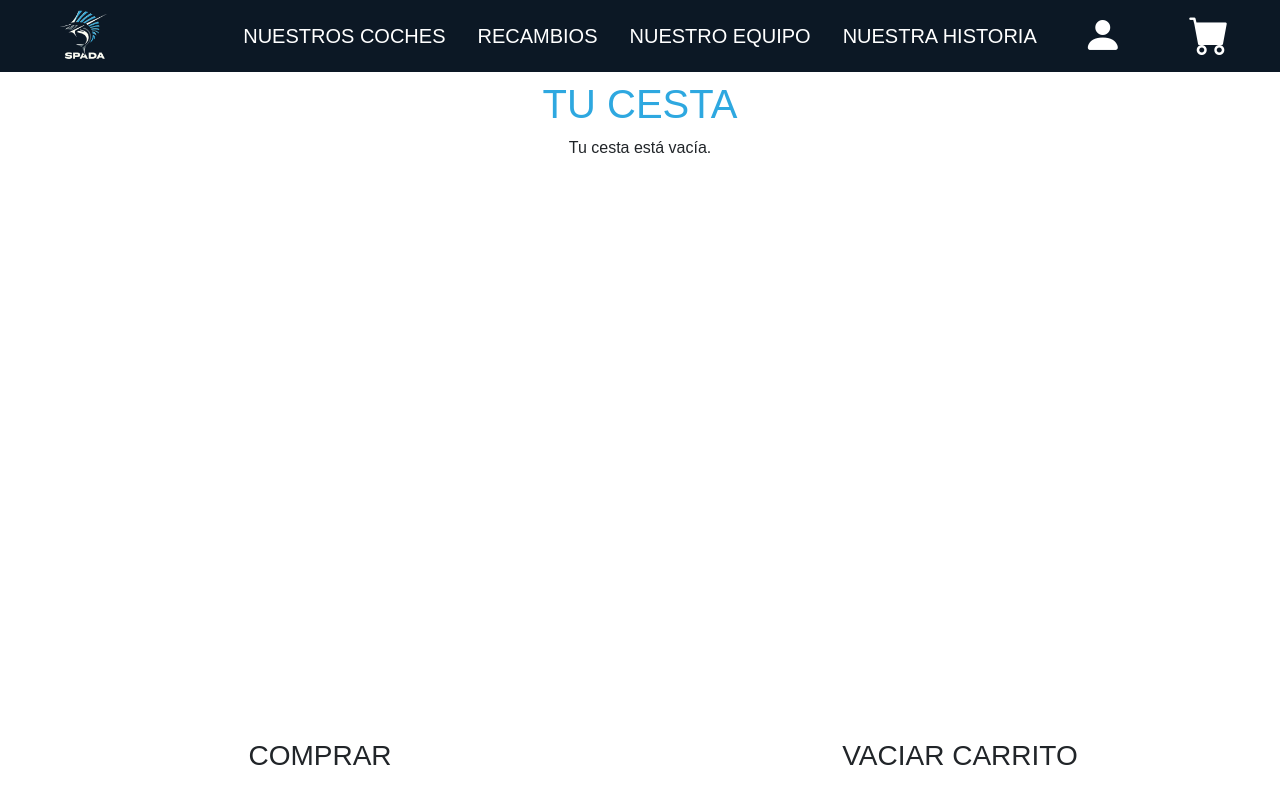
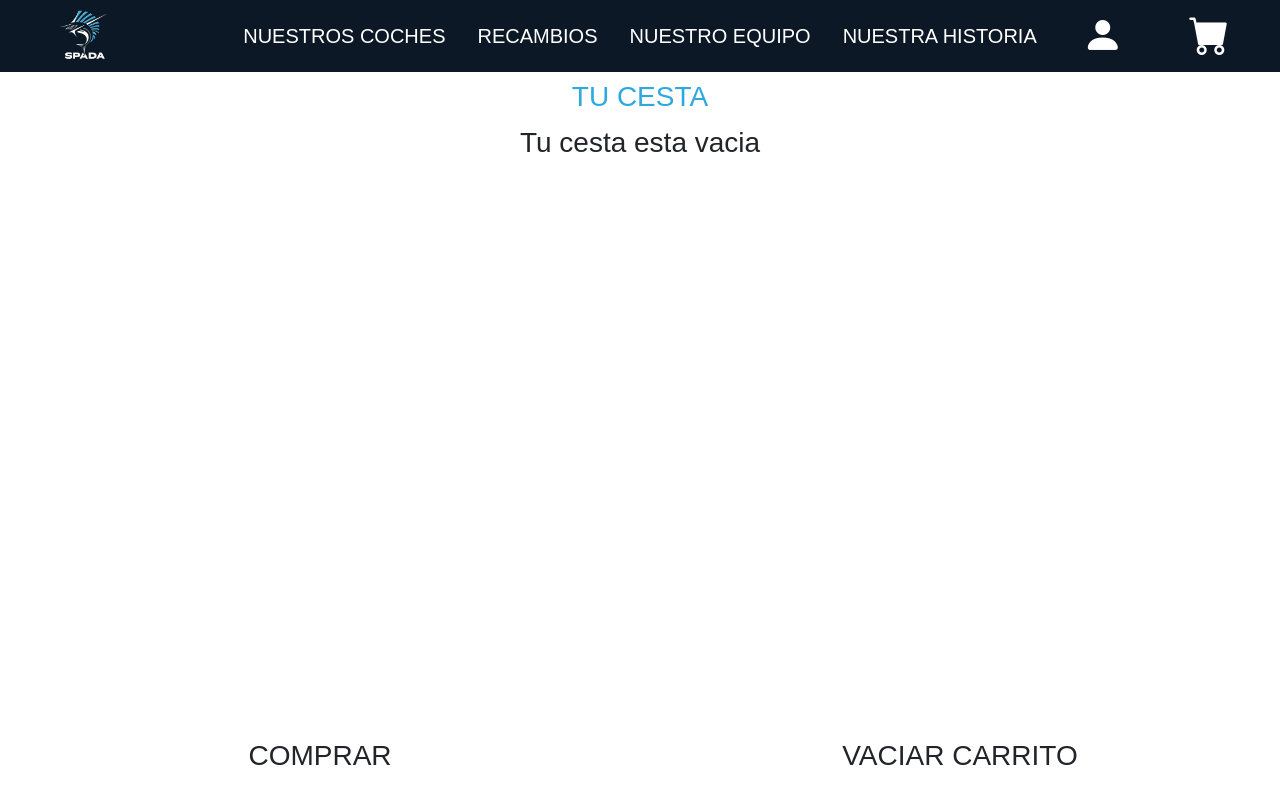
Before and after one commit to AlbertoCriadoOrtega/spada, a React (Create React App) app: page /carrito in a window 1280 px wide. Shown: the top 800 px of the page. Built offline with nearby package versions, Linux system fonts and the light colour scheme; a web font is replaced by a local one.

Commit message:
carrito, no funciona de momento

```diff
--- a/src/Components/Filter/Filter.js
+++ b/src/Components/Filter/Filter.js
@@ -26,7 +26,7 @@ export default function Filter() {
           <div className="offcanvas-header">
             <button
               type="button"
-              class="btn-close fs-3 text-dark fw-bold"
+              className="btn-close fs-3 text-dark fw-bold"
               data-bs-dismiss="offcanvas"
               aria-label="Close"
             ></button>
@@ -63,7 +63,7 @@ export default function Filter() {
           <div className="offcanvas-footer pt-3 d-flex justify-content-center col-12 pb-3">
             <button
               type="button"
-              class="btn botonFiltro col-4"
+              className="btn botonFiltro col-4"
               data-bs-dismiss="offcanvas"
             >
               Aplicar
--- /dev/null
+++ b/src/Components/ItemCarrito/ItemCarrito.js
@@ -0,0 +1,60 @@
+import React from "react";
+
+function aumentarCantidad(e) {
+  let carrito = JSON.parse(localStorage.getItem("carrito"));
+  let index = carrito.findIndex((item) => item.nombre === e.target.name);
+  carrito[index].cantidad++;
+  localStorage.setItem("carrito", JSON.stringify(carrito));
+}
+
+function disminuirCantidad(e) {
+  let carrito = JSON.parse(localStorage.getItem("carrito"));
+  let index = carrito.findIndex((item) => item.nombre === e.target.name);
+  if (carrito[index].cantidad > 1) {
+    carrito[index].cantidad--;
+  }
+  if (carrito[index].cantidad === 0) {
+    eliminarItem(e);
+  }
+
+  localStorage.setItem("carrito", JSON.stringify(carrito));
+}
+
+function eliminarItem(e) {
+  let carrito = JSON.parse(localStorage.getItem("carrito"));
+  let index = carrito.findIndex((item) => item.nombre === e.target.name);
+  carrito.splice(index, 1);
+  localStorage.setItem("carrito", JSON.stringify(carrito));
+}
+
+export default function ItemCarrito(imagen, nombre, precio, cantidad) {
+  return (
+    <>
+      <div className="col-8 d-flex align-items-center">
+        <div className="col-4">
+          <img src={imagen} className="img-fluid w-100" alt={nombre}></img>
+        </div>
+        <div className="col-4 ps-5">
+          <div className="fw-bold fs-3">{nombre}</div>
+          <div className="fw-light fs-4">Precio: {precio} €</div>
+          <div className="fw-light fs-5" id="cantidad">
+            Cantidad: {cantidad}
+          </div>
+        </div>
+        <div className="col-4">
+          <p className="fs-4 text-center mb-0">Precio total:</p>
+          <p className="text-center fs-2">{precio * cantidad} €</p>
+        </div>
+      </div>
+      <div className="d-flex align-items-center col-4 text-center justify-content-around">
+        <div className="d-flex flex-column align-items-center align-content-center">
+          <i className="bi bi-dash fs-1" onClick={aumentarCantidad}></i>
+          <i className="bi bi-plus fs-1" onClick={disminuirCantidad}></i>
+        </div>
+        <div>
+          <i className="bi bi-trash3 fs-1" onClick={eliminarItem}></i>
+        </div>
+      </div>
+    </>
+  );
+}
--- a/src/Components/Part/Part.js
+++ b/src/Components/Part/Part.js
@@ -2,33 +2,42 @@ import React from "react";
 import IMG from "../../Assets/images/AboutUs/img3.jpg";
 import "./Part.css";
 
-function guardarEnCarrito(e) {
+function guardarEnCarrito(btnComprarArticulo) {
   if (localStorage.getItem("carrito") === null) {
-    let divPadre = e.target.parentElement.parentElement;
+    let divPadre = btnComprarArticulo.target.parentElement.parentElement;
     let nombre = divPadre.children[1].children[1].textContent.trim();
     let precio =
       divPadre.children[1].children[2].children[0].children[0].textContent.trim();
+    let imagen = divPadre.children[0].children[0].src;
+    let carrito = [];
 
-    let carrito = [];
-    carrito.push({ nombre: nombre, precio: precio, cantidad: 1 });
+    carrito.push({
+      nombre: nombre,
+      precio: precio,
+      cantidad: 1,
+      imagen: imagen,
+    });
 
     localStorage.setItem("carrito", JSON.stringify(carrito));
   } else {
     let carrito = JSON.parse(localStorage.getItem("carrito"));
-
-    let divPadre = e.target.parentElement.parentElement;
+    let divPadre = btnComprarArticulo.target.parentElement.parentElement;
     let nombre = divPadre.children[1].children[1].textContent.trim();
     let precio =
       divPadre.children[1].children[2].children[0].children[0].textContent.trim();
-
+    let imagen = divPadre.children[0].children[0].src;
     let itemIndex = carrito.findIndex((item) => item.nombre === nombre);
 
     if (itemIndex !== -1) {
       carrito[itemIndex].cantidad += 1;
     } else {
-      carrito.push({ nombre: nombre, precio: precio, cantidad: 1 });
+      carrito.push({
+        nombre: nombre,
+        precio: precio,
+        cantidad: 1,
+        imagen: imagen,
+      });
     }
-
     localStorage.setItem("carrito", JSON.stringify(carrito));
   }
 
@@ -56,7 +65,7 @@ export default function Part() {
           id="botonCompra"
           onClick={guardarEnCarrito}
         >
-          Comprar
+          Añadir al carrito
         </button>
       </div>
     </article>
--- a/src/views/Carrito/Carrito.js
+++ b/src/views/Carrito/Carrito.js
@@ -2,43 +2,68 @@ import React from "react";
 import Header from "../../Layouts/Header/Header";
 import Footer from "../../Layouts/Footer/Footer";
 import "./Carrito.css";
+import ItemCarrito from "../../Components/ItemCarrito/ItemCarrito";
 
-export default function Carrito() {
-  // Obtener los datos del almacenamiento local
+function vaciarCarrito() {
+  if (window.confirm("¿Seguro que quieres vaciar el carrito?")) {
+    localStorage.removeItem("carrito");
+  }
+}
+
+function mostrarCarrito() {
   const carritoData = localStorage.getItem("carrito");
   let carrito = [];
 
   if (carritoData) {
-    // Si hay datos, parsearlos a un objeto JavaScript
     carrito = JSON.parse(carritoData);
   }
 
+  if (localStorage.getItem("carrito") === null) {
+    return (
+      <div className="col-12 d-flex justify-content-center">
+        <p className="fs-3">Tu cesta esta vacia</p>
+      </div>
+    );
+  } else {
+    let items = [];
+    carrito.map((item, index) =>
+      items.push(
+        <ItemCarrito
+          key={index}
+          imagen={item.imagen}
+          nombre={item.nombre}
+          precio={item.precio}
+          cantidad={item.cantidad}
+        />
+      )
+    );
+    return <>{}</>;
+  }
+}
+
+export default function Carrito() {
   return (
     <>
       <Header />
       <div className="cesta">
-        <div className="col-12 text-center pt-2">
-          <h3 className="Enfasis text-uppercase fs-1">Tu cesta</h3>
-          {carrito.length > 0 ? (
-            <ul>
-              {carrito.map((item, index) => (
-                <li key={index}>
-                  {item.nombre} - {item.precio}
-                </li>
-              ))}
-            </ul>
-          ) : (
-            <p>Tu cesta está vacía.</p>
-          )}
+        <div className="col-12 text-center pt-2 d-flex justify-content-center flex-wrap">
+          <h3 className="Enfasis text-uppercase fs-1col-12">Tu cesta</h3>
+        </div>
+        <div
+          className="col-12 d-flex justify-content-center flex-wrap"
+          id="cesta"
+        >
+          {mostrarCarrito()}
         </div>
       </div>
       <div className="col-12 d-flex justify-content-center mt-3 mb-3">
         <div className="col-6 d-flex justify-content-center">
           <button className="btn fs-3">COMPRAR</button>
         </div>
-
         <div className="col-6 d-flex justify-content-center">
-          <button className="btn fs-3">VACIAR CARRITO</button>
+          <button className="btn fs-3" onClick={vaciarCarrito}>
+            VACIAR CARRITO
+          </button>
         </div>
       </div>
       <Footer />
```
